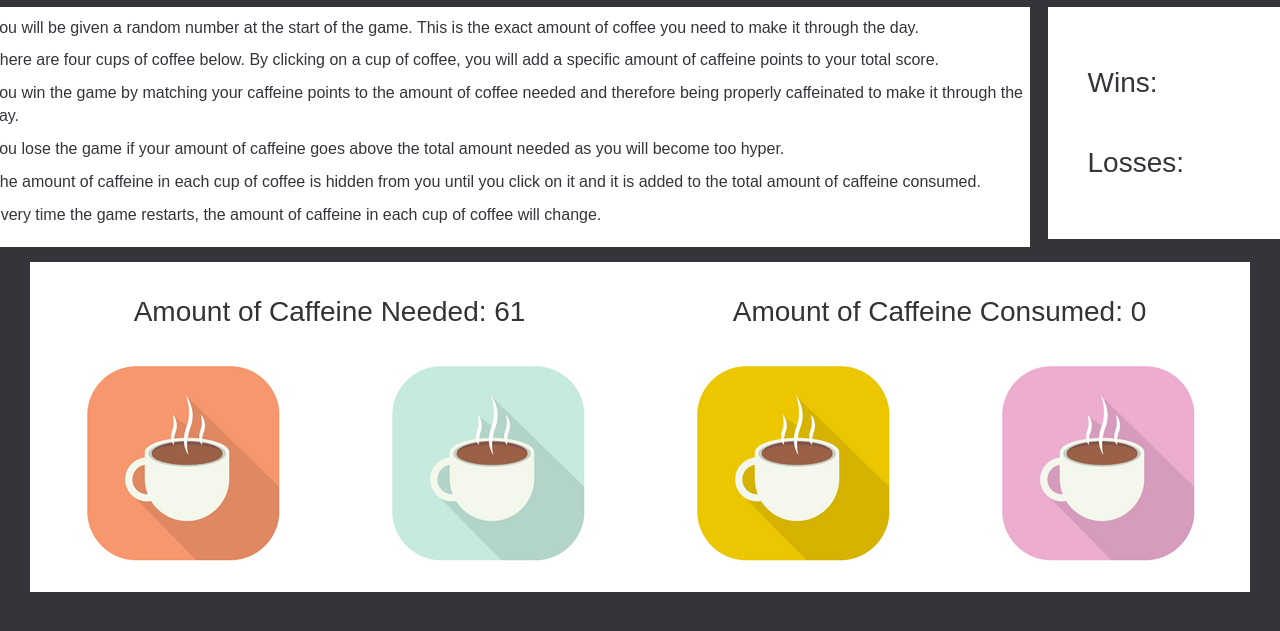
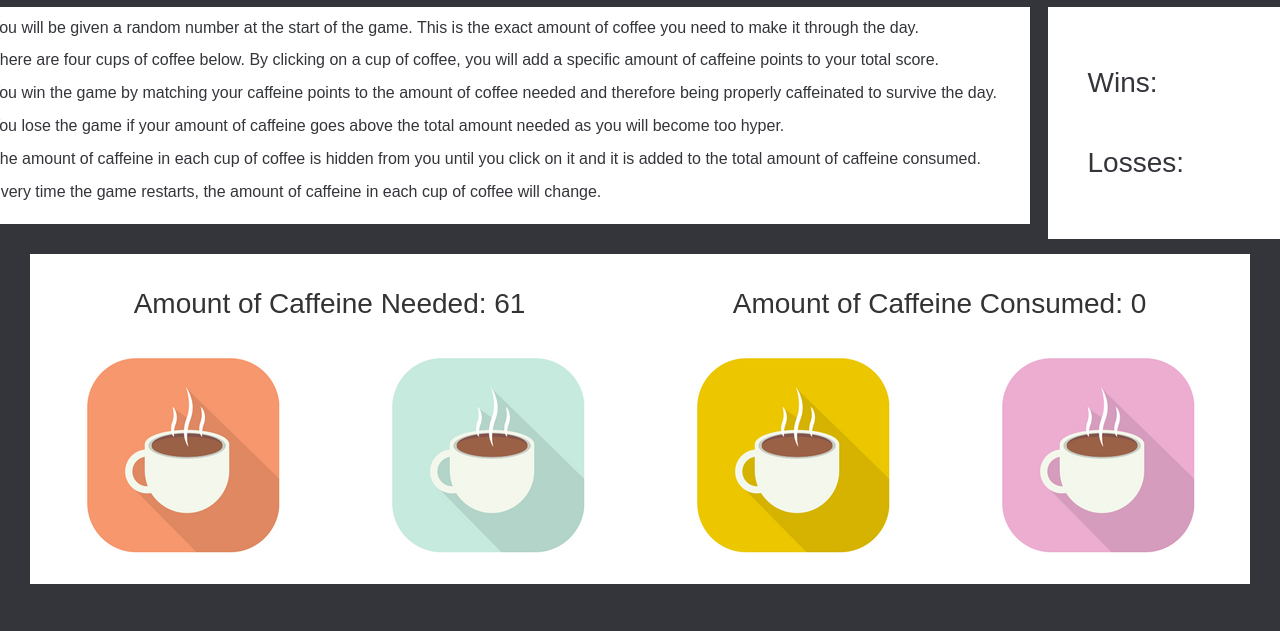
Before and after one commit to charlotteasencio/unit-4-game, a plain HTML site: page index.html in a window 1280 px wide. Shown: the part 63-694 px from the top of the page. Drawn offline with nearby package versions, Linux system fonts and the light colour scheme.

Commit message:
instructions wording edited

```diff
--- a/index.html
+++ b/index.html
@@ -21,7 +21,7 @@
     <div id="instructions">
         <p>You will be given a random number at the start of the game. This is the exact amount of coffee you need to make it through the day.</p>
         <p>There are four cups of coffee below. By clicking on a cup of coffee, you will add a specific amount of caffeine points to your total score.</p>
-        <p>You win the game by matching your caffeine points to the amount of coffee needed and therefore being properly caffeinated to make it through the day.</p>
+        <p>You win the game by matching your caffeine points to the amount of coffee needed and therefore being properly caffeinated to survive the day.</p>
         <p>You lose the game if your amount of caffeine goes above the total amount needed as you will become too hyper.</p>
         <p>The amount of caffeine in each cup of coffee is hidden from you until you click on it and it is added to the total amount of caffeine consumed.</p>
         <p>Every time the game restarts, the amount of caffeine in each cup of coffee will change.</p>
```
